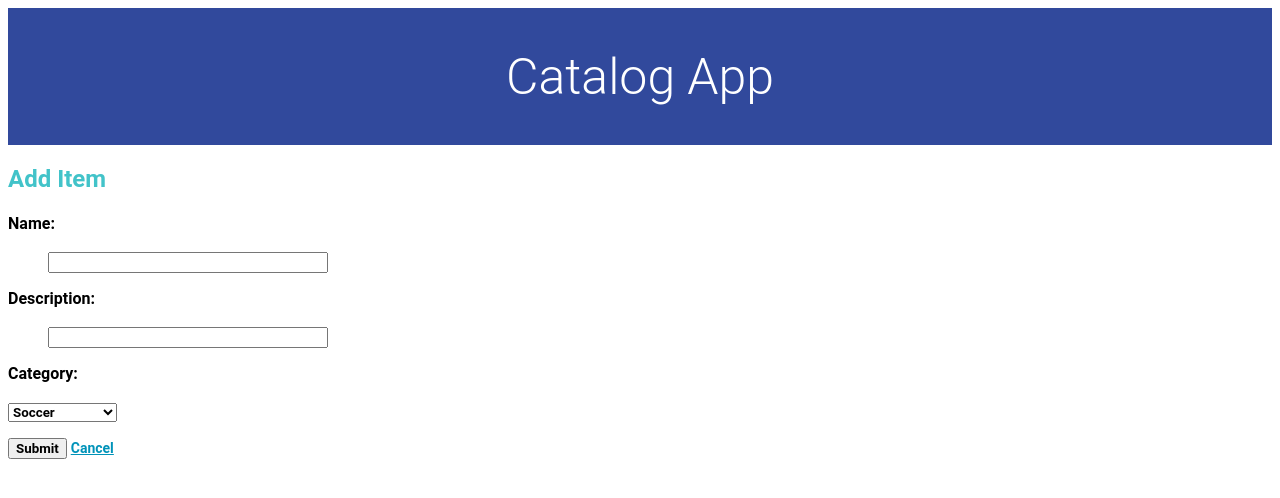
After one commit to robertozanchi/catalog-app, a Flask app: page /catalog/add/ in a window 1280 px wide. The commit adds this page. Shown: the top 498 px of the page. Run offline with Flask 2, Linux system fonts and the light colour scheme.

Commit message:
Conplete html mock-up templates and updated application.py to render html

```diff
--- a/application.py
+++ b/application.py
@@ -42,7 +42,7 @@ def editItem(category_id, item_id):
 
 @app.route('/catalog/<int:category_id>/<int:item_id>/delete/')
 def deleteItem(category_id, item_id):
-	return "This page allows loggedin users to delete an item they created"
+	return render_template('deleteitem.html', item=item)
 
 
 if __name__ == '__main__':
--- /dev/null
+++ b/templates/additem.html
@@ -0,0 +1,48 @@
+<!DOCTYPE html>
+<html>
+<head>
+	<link rel=stylesheet type=text/css href="{{ url_for('static', filename='styles.css') }}">
+</head>
+
+<body>
+
+<div id="header">
+<h1>Catalog App</h1>
+</div>
+
+<h2>Add Item</h2>
+
+<form action="{{url_for('addItem', item_id = item_id)}}" method = 'post'>
+
+<dl>
+	<dt>Name:</dt>
+	</br>
+	<dd><input type ='text' size='30' name='name'></dd>
+</dl>
+
+<dl>
+	<dt>Description:</dt>
+	</br>
+	<dd><input type ='text' size='30' name='description'></dd>
+</dl>
+
+<dl>
+	<dt>Category:</dt>
+	</br>
+		<select name="categories">
+  			<option value="soccer">Soccer</option>
+  			<option value="baseball">Baseball</option>
+  			<option value="basketball">Basketball</option>
+  			<option value="snowboarding">Snowboarding</option>
+		</select>
+	</br>
+</dl>
+
+<input type='submit' value='Submit'>
+
+<a href= '#'>Cancel</a>
+
+</form>
+
+</body>
+</html>
--- a/templates/catalog.html
+++ b/templates/catalog.html
@@ -21,11 +21,11 @@
 </div>
 
 <div id="section">
-<h2>Latest items</h2>
+<h2>Latest Items</h2>
 
 {% for i in items %}
 
-{{i.name}}<br>
+{{i.name}} ({{i.category_id}})<br>
 
 {% endfor %}
 </div>
--- a/templates/edititem.html
+++ b/templates/edititem.html
@@ -10,7 +10,7 @@
 <h1>Catalog App</h1>
 </div>
 
-<h2>Edit Item X</h2>
+<h2>Edit Item {{item.name}}</h2>
 
 <form action="#" method = 'post'>
 
--- a/templates/items.html
+++ b/templates/items.html
@@ -21,6 +21,8 @@
 </div>
 
 <div id="section">
+<a href="#">Add Item</a><br>
+
 <h2>Items in Category {{category_id}}</h2>
 
 {% for i in items %}
```
Also changed, not shown: templates/deleteitem.html (added, +24 -0 lines).
